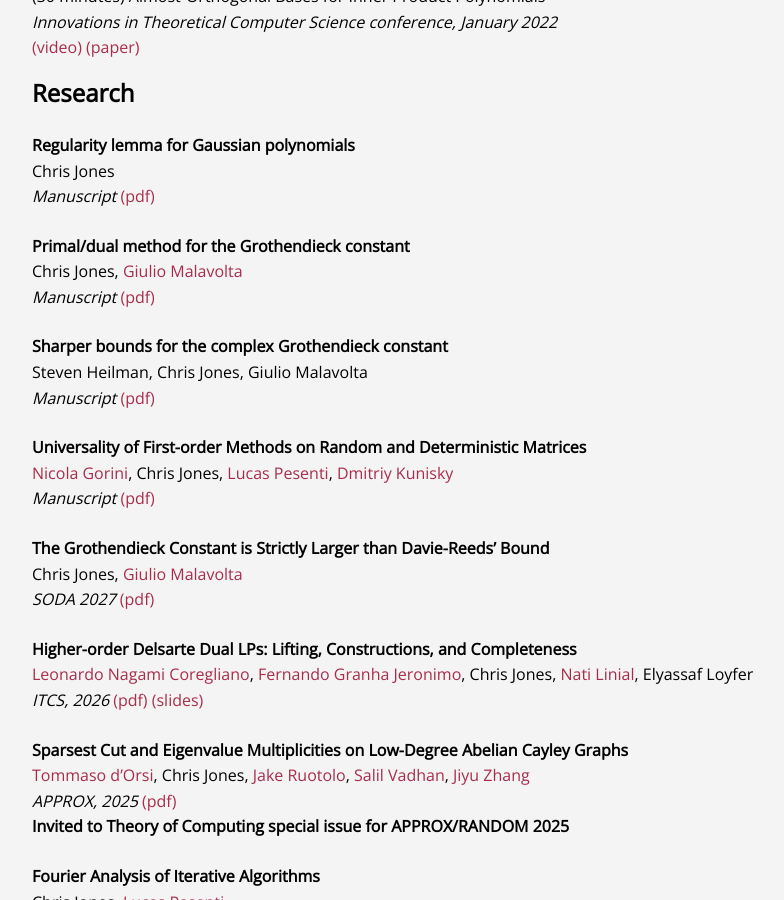
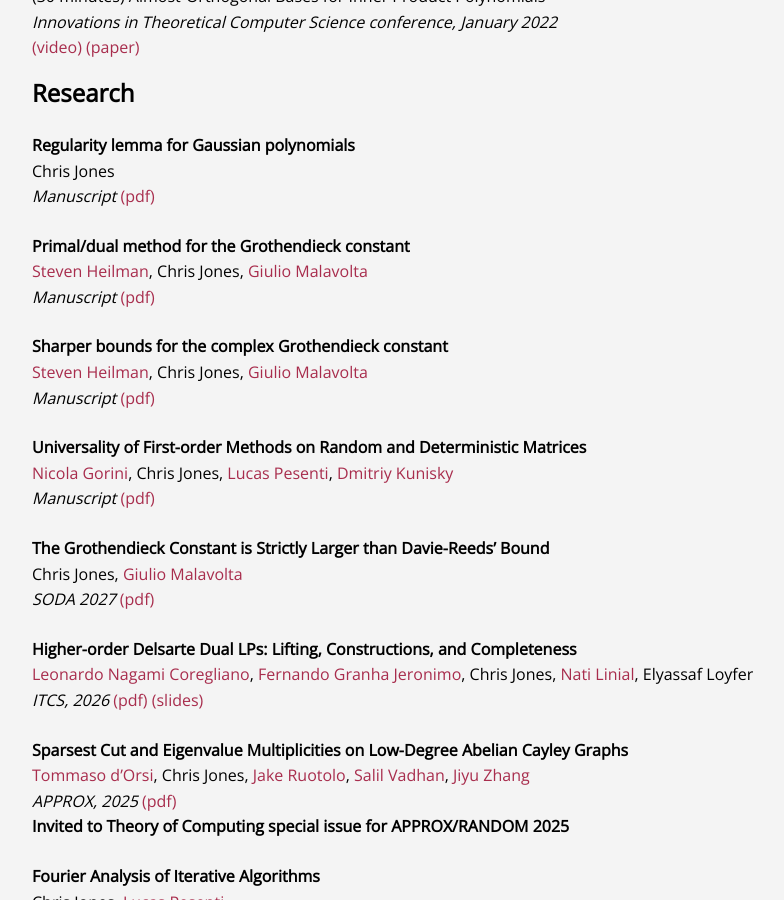
Before and after one commit to christophsjones/personal-website, a Jekyll site: the page built from index.md, in a window 1280 px wide and 900 px high, scrolled down 706 px. Shown: the whole window, without its empty margins (208-992 px from the left). Built offline with Jekyll 4.4.1, drawn with Linux system fonts in a browser that asks for light colours.

Commit message:
Paper push

```diff
--- a/index.md
+++ b/index.md
@@ -46,11 +46,11 @@ Chris Jones
 *Manuscript* [(pdf)](/assets/papers/gaussian-regularity-lemma.pdf)
 
 **Primal/dual method for the Grothendieck constant**
-Chris Jones, [Giulio Malavolta]
+[Steven Heilman], Chris Jones, [Giulio Malavolta]
 *Manuscript* [(pdf)](/assets/papers/kg-primaldual.pdf)
 
 **Sharper bounds for the complex Grothendieck constant**
-Steven Heilman, Chris Jones, Giulio Malavolta
+[Steven Heilman], Chris Jones, [Giulio Malavolta]
 *Manuscript* [(pdf)](/assets/papers/kg-complex.pdf)
 
 **Universality of First-order Methods on Random and Deterministic Matrices**
@@ -162,3 +162,4 @@ Undergraduate senior thesis, advised by [Ryan O'Donnell].
 [Nicola Gorini]: https://nicolagorini.github.io/
 [Dmitriy Kunisky]: https://www.kunisky.com/
 [Giulio Malavolta]: https://sites.google.com/view/giuliomalavolta/
+[Steven Heilman]: https://www.stevenheilman.org/
```
Also changed, not shown: 3 other files.
